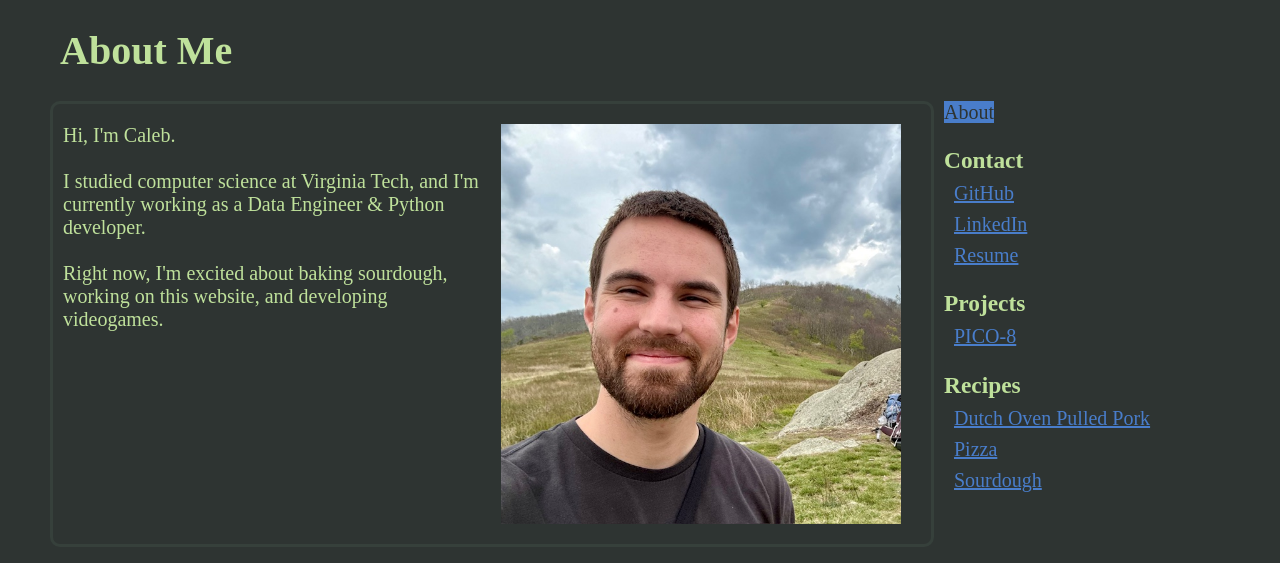
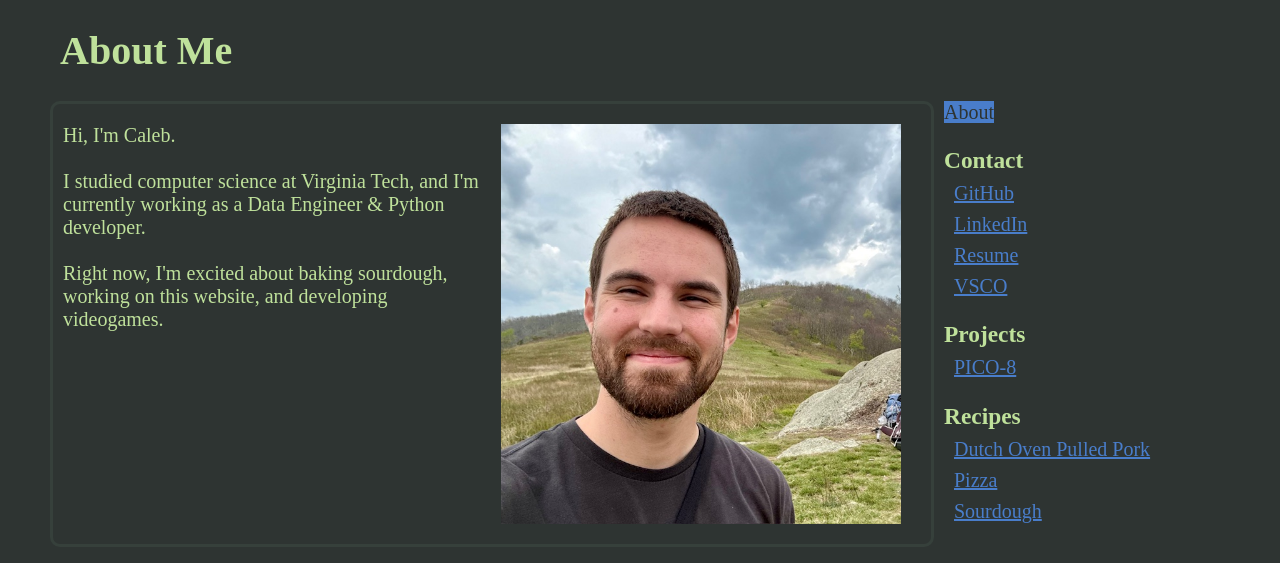
Before and after one commit to CalebHicks1/jekyll_website, a Jekyll site: the page built from index.html, in a window 1280 px wide. Shown: the top 563 px of the page. Built offline with Jekyll 4.4.1, drawn with Linux system fonts in a browser that asks for light colours; some web fonts are replaced.

Commit message:
added link to vsco

```diff
--- /dev/null
+++ b/_contact/vsco.html
@@ -0,0 +1,6 @@
+---
+title: VSCO
+layout: content
+type: link
+---
+https://vsco.co/calebander/gallery
--- a/_includes/navigation_vertical.html
+++ b/_includes/navigation_vertical.html
@@ -21,7 +21,7 @@
             <li style="margin-top:8px">
                 <!-- if the page has type:link in the frontmatter, then link to the url in its content instead of to the page itself. -->
                 {% if item.type == "link" %}
-                    <a target="_blank" href="{{ item.content }}" {% if page.url==item.content %} class="current" {% endif %}">
+                    <a href="{{ item.content }}" {% if page.url==item.content %} class="current" {% endif %}">
                         {{ item.title }}
                     </a>
                 {% else %}
```
